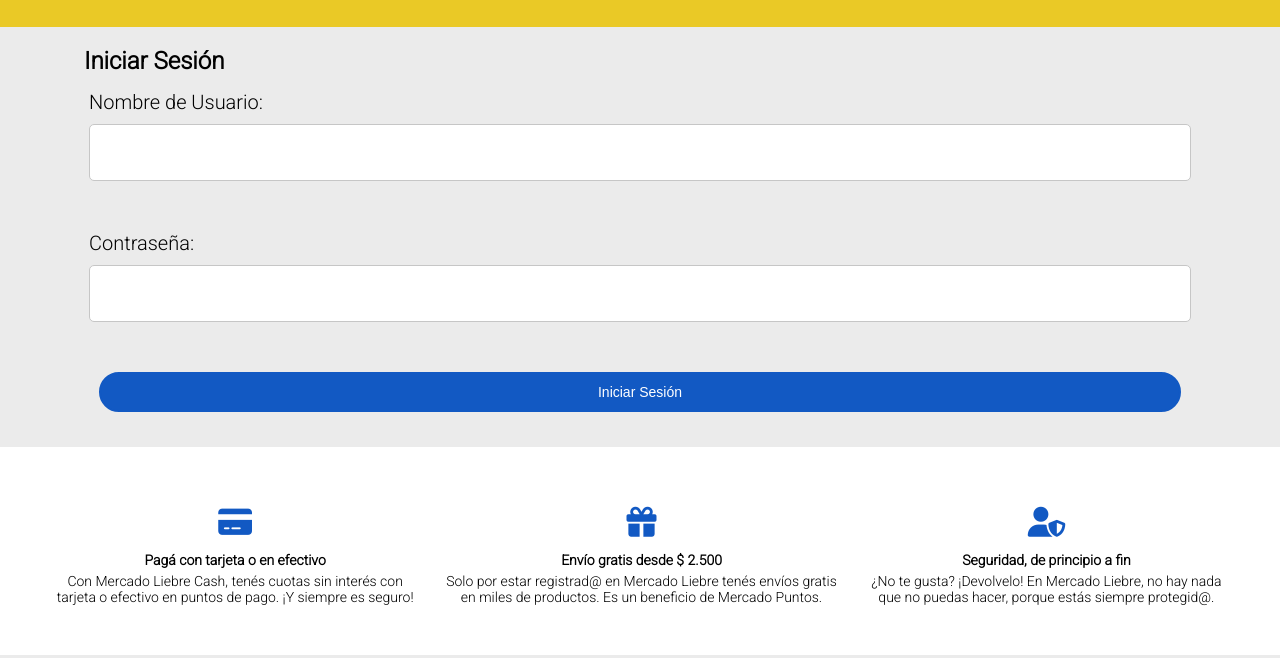
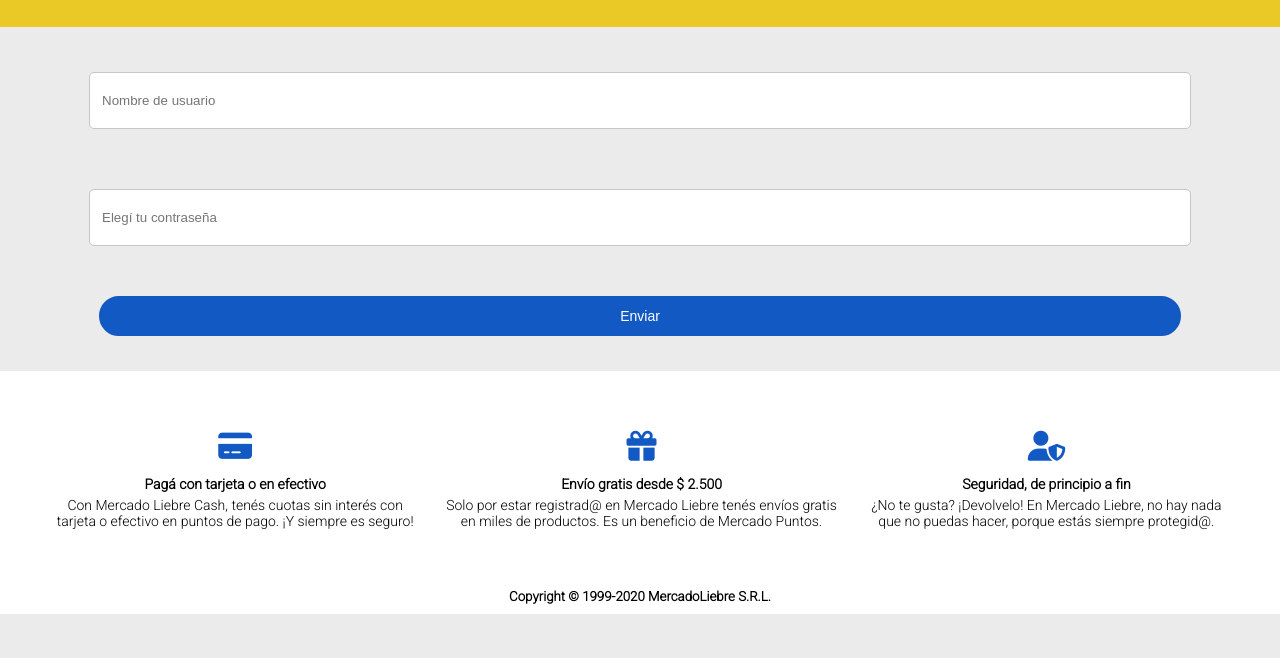
Before and after one commit to BelenAlegrette/micro-desafio-code-review-mercado-liebre, a website: page views/login.html in a window 1280 px wide. Shown: the part 142-800 px from the top of the page. Drawn offline with Linux system fonts and the light colour scheme.

Commit message:
Retoca login.html

```diff
--- a/views/login.html
+++ b/views/login.html
@@ -55,22 +55,21 @@
         <section>
 
             <div class="u-form" >
-                <h1>Iniciar Sesión</h1>
             <form class="formulario-registro" action="/register">
 
                 <div class="u-form-group">
-                    <label for="usuario">Nombre de Usuario:</label>
-                        <input type="text" id="usuario" name="usuario" class="u-input">
+                    <label for="usuario"></label>
+                        <input type="text" placeholder="Nombre de usuario" id="usuario" name="usuario" class="u-input" required>
 
                 </div>
 
                 <div class="u-form-group">
-                    <label for="pass">Contraseña:</label>
-                    <input type="password" id="pass" name="pass" class="u-input">
+                    <label for="pass"></label>
+                    <input type="password" placeholder="Elegí tu contraseña" id="pass" name="pass" class="u-input" required>
                 </div>
 
                 <div class="u-form-group botones">
-                    <input class="boton" type="submit" name="iniciar" value="Iniciar Sesión">
+                    <input class="boton" type="submit" name="iniciar" value="Enviar">
                 </div>
 
             </form>
@@ -109,9 +108,8 @@
             ¿No te gusta? ¡Devolvelo! En Mercado Liebre, no hay nada que no puedas hacer, porque estás siempre protegid@.
           </p>
         </article>
-
-        <!--<h5 class="footer">Copyright © 1999-2020 MercadoLiebre S.R.L.</h5>-->
       </section>
+      <h5 class="footer">Copyright © 1999-2020 MercadoLiebre S.R.L.</h5>
       </footer>
     </body>
   </html>
```
